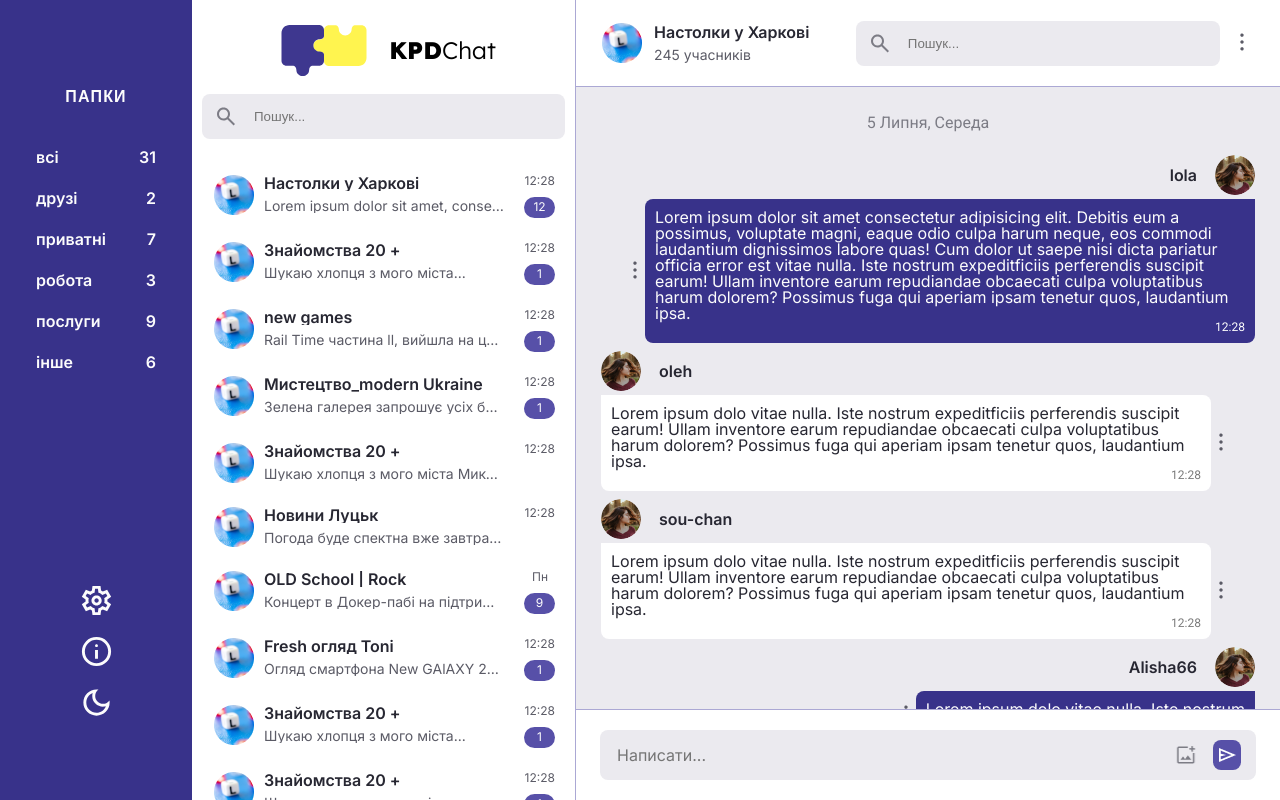
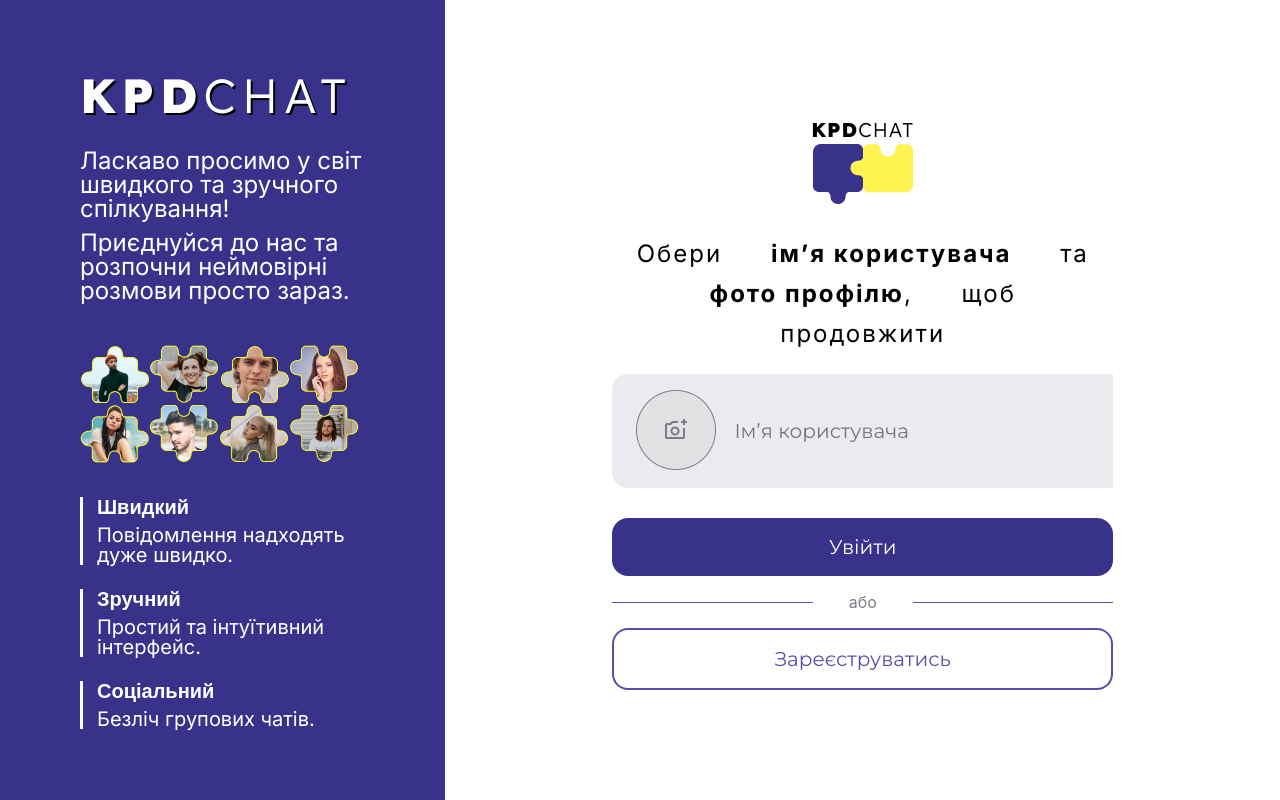
Before and after one commit to kpdchat/kpdchat, a React (Create React App) app: page / in a window 1280 px wide. Built offline with nearby package versions, Linux system fonts and the light colour scheme.

Commit message:
delete warnings

```diff
--- a/src/App.js
+++ b/src/App.js
@@ -4,8 +4,7 @@ import RegistrationWindow from "./components/registrationWindow/RegistrationWind
 import WindowChat from "./components/chatWindow/WindowChat";
 
 export default function App() {
-    // const [isActive, setIsActive] = useState(false)
-    const [isActive, setIsActive] = useState(true)
+    const [isActive, setIsActive] = useState(false)
 
 
     function onDisplay() {
@@ -14,7 +13,7 @@ export default function App() {
 
     return (
         <div className='app_wrapper'>
-            {/* <RegistrationWindow onDisplay={ onDisplay } isActive={ isActive } /> */}
+            <RegistrationWindow onDisplay={ onDisplay } isActive={ isActive } />
             <WindowChat isActive={ isActive } />
         </div>
     );
--- a/src/store/selectors/index.js
+++ b/src/store/selectors/index.js
@@ -1,3 +1,3 @@
-import { createSelector } from 'reselect'
+// import { createSelector } from 'reselect'
 
 export const selectUi = state => state.ui
```
